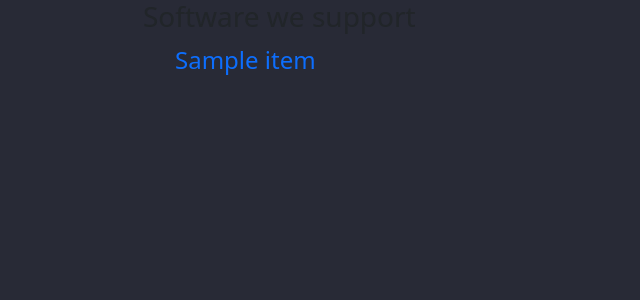
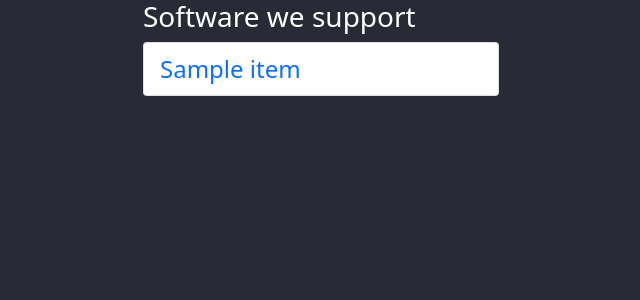
Before and after one commit to antixcode6/satelite, a Python web app: template assets/templates/index.html.jinja in a window 1280 px wide. Shown: the top 300 px of the page, without its empty margins (319-959 px from the left). Run offline with Jinja, Linux system fonts and the light colour scheme; the template is opened without the code that fills it: most values are stand-ins (such as "Sample title", 1, 10 or a date in 2020).

Commit message:
Update index.html.jinja

```diff
--- a/assets/templates/index.html.jinja
+++ b/assets/templates/index.html.jinja
@@ -10,7 +10,7 @@
   <div class="row">
     <div class="col-sm">
     </div>
-    <div class="col-sm">
+    <div class="col-sm" id="section_title">
       <h3>Software we support</h3>
     </div>
     <div class="col-sm">
@@ -23,9 +23,9 @@
     <div class="col-sm">
     </div>
     <div class="col-sm">
-        <ul>
+        <ul class="list-group">
     {%- for item in item_list %}
-      <li><a href = "{{item}}.html">{{ item }}</a>{% if not loop.last %}</li>{% endif %}
+      <li class="list-group-item"><a target=_blank href = "{{item}}.html">{{ item }}</a>{% if not loop.last %}</li>{% endif %}
     {%- endfor %}
   </ul>
     </div>
```
